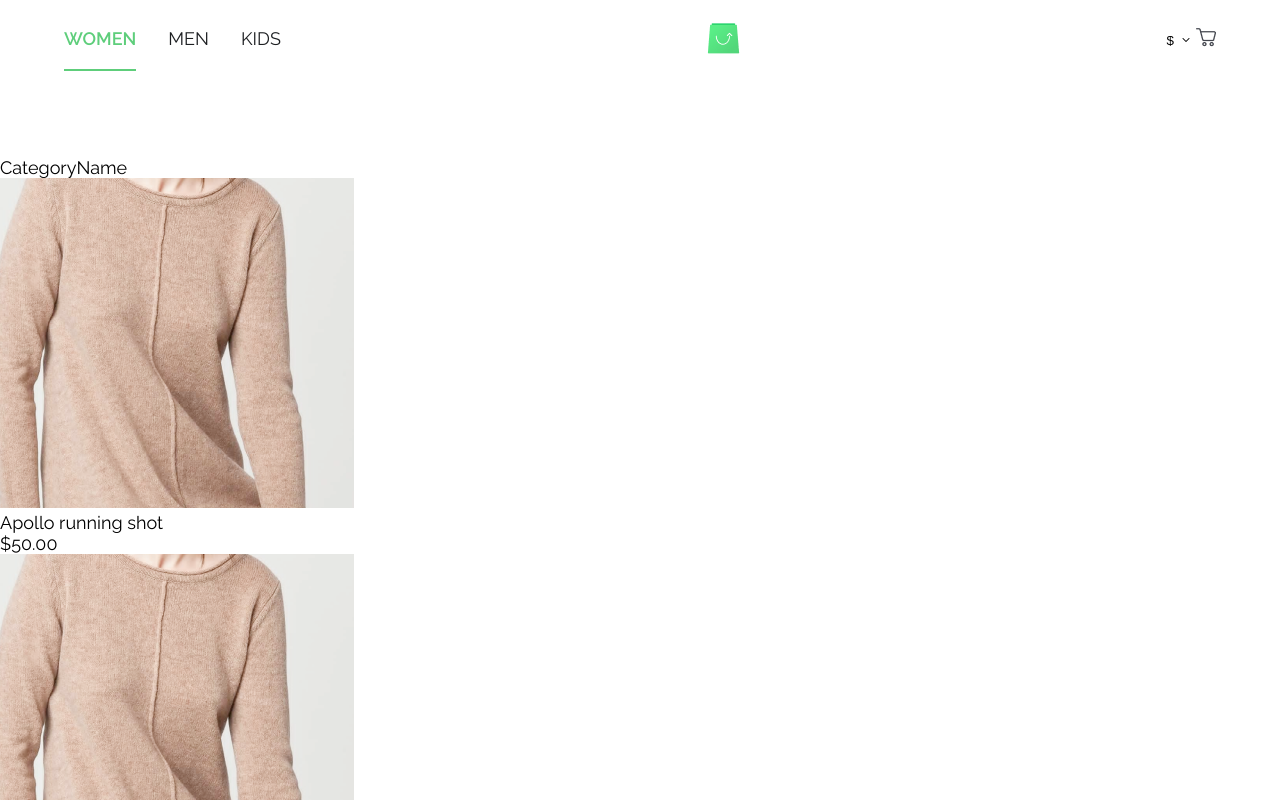
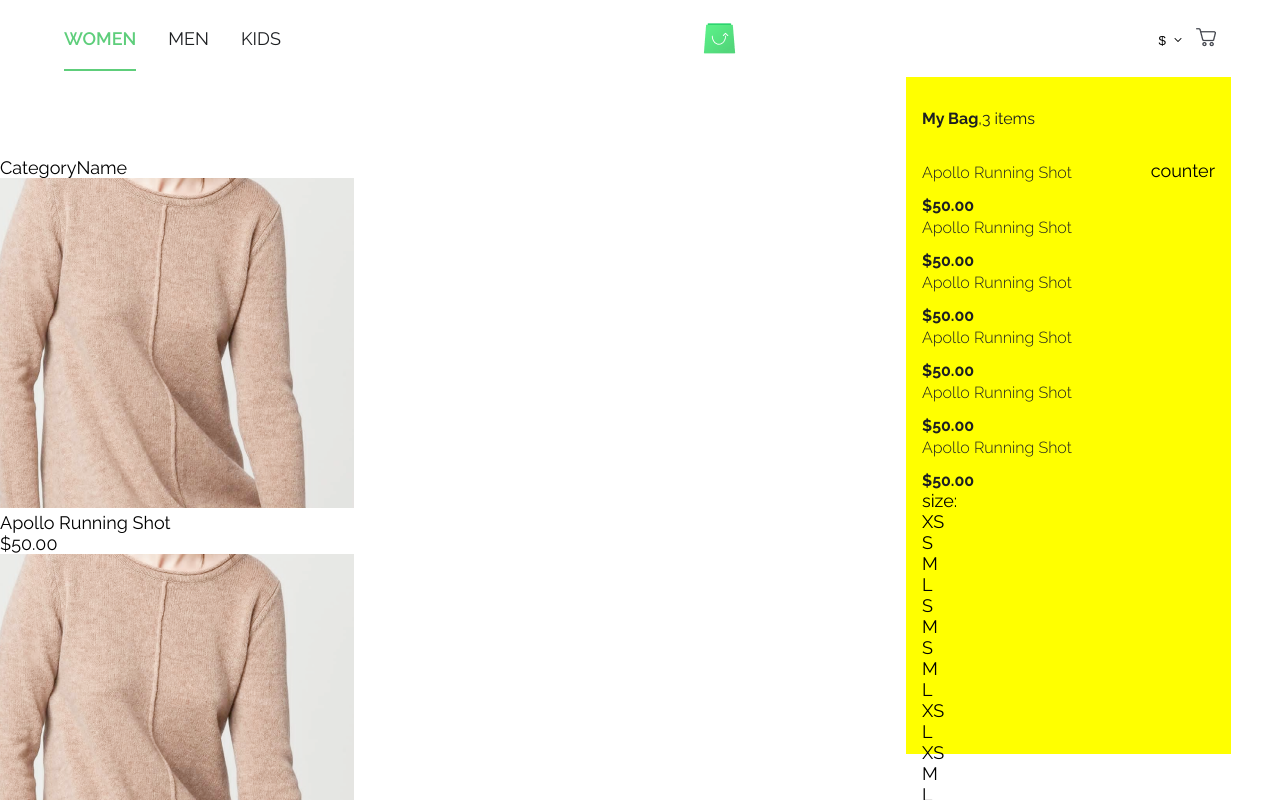
Before and after one commit to vickymarz/clothing-shop, a React (Create React App) app: page / in a window 1280 px wide. Shown: the top 800 px of the page. Built offline with nearby package versions, Linux system fonts and the light colour scheme; the HTML template or start-up script is replaced by a standard one.

Commit message:
Add cloth sizes

```diff
--- a/src/App.js
+++ b/src/App.js
@@ -10,47 +10,52 @@ import clothImg from './assets/images/product.png';
 const cloth = [
   {
     id: 1,
-    brand: 'Apollo running shot',
+    brand: 'Apollo Running Shot',
     amount: '$50.00',
     product: clothImg,
+    sizes: ['XS', 'S', 'M', 'L'],
   },
   {
     id: 2,
-    brand: 'Apollo running shot',
+    brand: 'Apollo Running Shot',
     amount: '$50.00',
     product: clothImg,
+    sizes: ['S', 'M'],
   },
   {
     id: 3,
-    brand: 'Apollo running shot',
+    brand: 'Apollo Running Shot',
     amount: '$50.00',
     product: clothImg,
+    sizes: ['S', 'M', 'L'],
   },
   {
     id: 4,
-    brand: 'Apollo running shot',
+    brand: 'Apollo Running Shot',
     amount: '$50.00',
     product: clothImg,
+    sizes: ['XS', 'L'],
   },
   {
     id: 5,
-    brand: 'Apollo running shot',
+    brand: 'Apollo Running Shot',
     amount: '$50.00',
     product: clothImg,
+    sizes: ['XS', 'M', 'L'],
   },
   {
     id: 6,
-    brand: 'Apollo running shot',
+    brand: 'Apollo Running Shot',
     amount: '$50.00',
     product: clothImg,
-
+    sizes: ['L'],
   },
 ];
 
 const router = createBrowserRouter([
   {
     path: '/',
-    element: <Header />,
+    element: <Header cloth={cloth} />,
     errorElement: <Error />,
     children: [
       {
--- a/src/app/components/Cart.js
+++ b/src/app/components/Cart.js
@@ -1,10 +1,21 @@
 import React from 'react';
+import PropTypes from 'prop-types';
 import cart from '../../assets/images/cart.png';
+import CartStore from './CartStore';
 
-const Cart = () => (
-  <div>
+const styles = {
+  position: 'relative',
+};
+
+const Cart = ({ cloth }) => (
+  <div style={styles}>
     <img src={cart} alt="cart" />
+    <CartStore cloth={cloth} />
   </div>
 );
 
+Cart.propTypes = {
+  cloth: PropTypes.arrayOf(PropTypes.oneOfType([PropTypes.object])).isRequired,
+};
+
 export default Cart;
--- a/src/app/components/CartStore.js
+++ b/src/app/components/CartStore.js
@@ -1,30 +1,68 @@
 import React from 'react';
+import PropTypes from 'prop-types';
 import Button from './Button';
 import Counter from './Counter';
 import Input from './Input';
 import ProductDescriptions from './ProductDescriptions';
 import ProductImage from './ProductImage';
+import styles from '../../css/cartStore.module.css';
 
-const CartStore = () => (
+const CartStore = ({ cloth }) => {
+  // const [clothSizes, setClothSizes] = useState([]);
+
+  // useEffect(() => {
+  //   cloth.forEach(({ sizes }) => {
+  //     setClothSizes(sizes);
+  //   });
+  // }, [cloth]);
+
+  const clothLists = () => {
+    const productSize = cloth.map(({ sizes }) => (
+      sizes.map((size) => (
+        <>
+          <div key={Math.random()}>
+            <span>{size}</span>
+          </div>
+        </>
+      ))
+    ));
+    return productSize;
+  };
+
+  console.log(clothLists());
+  // const productSizes = sizes === undefined ? [] : sizes;
+  // console.log(productSizes)
+  // const productSize = clothSizes.map((size) => (
+  //   <>
+  //     {console.log(size)}
+  //     <div key={Math.random()}>
+  //       <span>{size}</span>
+  //     </div>
+  //   </>
+  // ));
+
+  const clothList = cloth.map(({
+    id, brand, amount,
+  }) => (
+    <ProductDescriptions key={id} brand={brand} amount={amount} />
+  ));
+
+  return (
+    <div className={styles.wrapper}>
+      <div className={styles.cartTitle}>
+        <span className={styles.heading}>My Bag</span>
+        ,3 items
+      </div>
+      <div className={styles.description}>
+        <div className={styles.containerTexts}>
+          <div className={styles.productData}>
+            {clothList}
+          </div>
           <div>
-    <span>
-      <h2>My Bag</h2>
-      ,
-      3 items
-    </span>
-    <div>
-      <span>
-        <Counter />
-        <ProductImage />
-      </span>
-      <div>
-        <ProductDescriptions />
             <p>size:</p>
             <div>
-          <span>XS</span>
-          <span>X</span>
-          <span>M</span>
-          <span>L</span>
+              { clothLists() }
+            </div>
           </div>
           <div>
             <p>color:</p>
@@ -37,6 +75,12 @@ const CartStore = () => (
             <span>
               <Input type="color" value="red" />
             </span>
+          </div>
+        </div>
+        <div className={styles.imageCounter}>
+          <Counter />
+          <ProductImage />
+        </div>
       </div>
       <div>
         <span>Total</span>
@@ -51,8 +95,10 @@ const CartStore = () => (
         </Button>
       </div>
     </div>
-    </div>
-  </div>
   );
+};
 
+CartStore.propTypes = {
+  cloth: PropTypes.arrayOf(PropTypes.oneOfType([PropTypes.object])).isRequired,
+};
 export default CartStore;
--- a/src/app/components/Header.js
+++ b/src/app/components/Header.js
@@ -1,4 +1,5 @@
 import React from 'react';
+import PropTypes from 'prop-types';
 import { Outlet } from 'react-router-dom';
 import Nav from './Nav';
 import logo from '../../assets/images/logo.png';
@@ -6,18 +7,22 @@ import Currency from './Currency';
 import Cart from './Cart';
 import styles from '../../css/header.module.css';
 
-const Header = () => (
+const Header = ({ cloth }) => (
   <>
     <header className={styles.header}>
       <Nav />
       <img src={logo} alt="logo" />
       <div className={styles.purchase}>
         <Currency />
-        <Cart />
+        <Cart cloth={cloth} />
       </div>
     </header>
     <Outlet />
   </>
 );
 
+Header.propTypes = {
+  cloth: PropTypes.arrayOf(PropTypes.oneOfType([PropTypes.object])).isRequired,
+};
+
 export default Header;
--- a/src/app/components/ProductDescriptions.js
+++ b/src/app/components/ProductDescriptions.js
@@ -2,10 +2,10 @@ import React from 'react';
 import PropTypes from 'prop-types';
 
 const ProductDescriptions = ({ brand, amount }) => (
-  <div>
+  <>
     <p>{brand}</p>
-    <p>{amount}</p>
-  </div>
+    <span>{amount}</span>
+  </>
 );
 
 ProductDescriptions.propTypes = {
--- /dev/null
+++ b/src/css/cartStore.module.css
@@ -0,0 +1,42 @@
+.wrapper {
+    position: absolute;
+    width: 100%;
+    min-width: 325px;
+    right: -15px;
+    top: 50px;
+    height: 677px;
+    background-color: yellow;
+    padding: 0 16px;
+}
+
+.cartTitle {
+    margin-top: 32px;
+    font-size: 16px;
+    color: #1D1F22;
+    margin-bottom: 32px;
+}
+
+.heading {
+    font-weight: 700;
+}
+
+.description {
+    display: flex;
+    justify-content: space-between;
+}
+
+.productData p {
+  font-weight: 300;
+  font-size: 300;
+  color: #1D1F22;
+  font-size: 16px;
+  line-height: 26px;
+}
+
+.productData span {
+    font-weight: bold;
+    font-size: 16px;
+    color: #1D1F22;
+    margin-top: 10px;
+    display: block;
+}
--- a/src/css/header.module.css
+++ b/src/css/header.module.css
@@ -6,11 +6,12 @@
     justify-content: space-between;
     align-items: center;
     margin-bottom: 80px;
+    background: white;
 }
 
 .purchase {
     display: flex;
     justify-content: center;
     align-items: center;
-    gap: 22px;
+    gap: 30px;
 }
```
Lines whose indentation alone changed are shown as unchanged.
